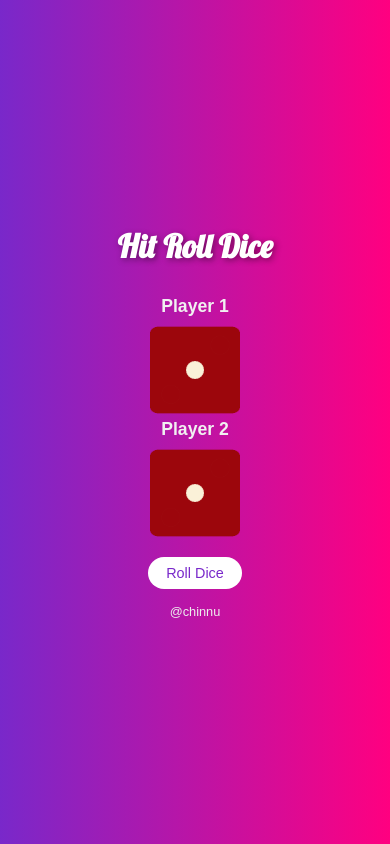
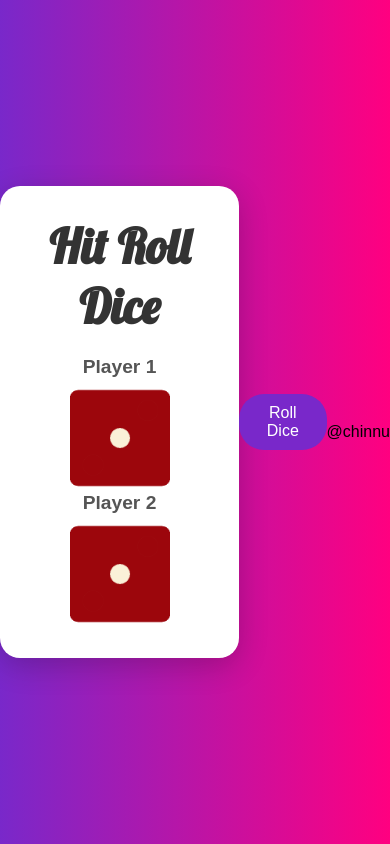
Before and after one commit to pardeep1916P/gradient-2players-diceGame-js, a plain HTML site: page index.html in a window 390 px wide. Drawn offline with Linux system fonts and the light colour scheme.

Commit message:
Update styles.css

```diff
--- a/styles.css
+++ b/styles.css
@@ -1,9 +1,11 @@
+/* Reset */
 * {
   margin: 0;
   padding: 0;
   box-sizing: border-box;
 }
 
+/* Body with QR-like Gradient */
 body {
   background: linear-gradient(to right, #7928ca, #ff0080);
   font-family: 'Poppins', sans-serif;
@@ -11,22 +13,31 @@ body {
   display: flex;
   align-items: center;
   justify-content: center;
-  flex-direction: column;
-  text-align: center;
 }
 
+/* Main Card Container */
+.container {
+  background-color: white;
+  padding: 30px 40px;
+  border-radius: 20px;
+  box-shadow: 0 8px 30px rgba(0, 0, 0, 0.2);
+  text-align: center;
+  max-width: 500px;
+  width: 90%;
+}
+
+/* Heading */
 h1 {
   font-family: 'Lobster', cursive;
   font-size: 3rem;
-  color: #ffffff;
-  margin-bottom: 30px;
-  text-shadow: 2px 2px 6px rgba(0, 0, 0, 0.4);
+  color: #333;
+  margin-bottom: 20px;
 }
 
-.dice-container {
+/* Dice Section */
+.dice-section {
   display: flex;
-  flex-direction: column;
-  gap: 20px;
+  justify-content: space-around;
   margin-bottom: 25px;
 }
 
@@ -35,82 +46,34 @@ h1 {
 }
 
 .dice p {
-  font-size: 1.3rem;
-  color: #f1f1f1;
-  margin-bottom: 8px;
+  font-size: 1.2rem;
+  color: #555;
+  margin-bottom: 10px;
   font-weight: 600;
 }
 
+/* Dice Images */
 img {
-  width: 120px;
-  height: 120px;
+  width: 100px;
+  height: 100px;
 }
 
+/* Button */
 button {
-  background-color: #ffffff;
-  color: #7928ca;
+  background-color: #7928ca;
+  color: white;
   border: none;
   padding: 10px 25px;
   border-radius: 25px;
   cursor: pointer;
   font-size: 1rem;
-  transition: background-color 0.3s ease, transform 0.2s ease;
-  margin-top: 20px;
+  transition: background-color 0.3s ease;
 }
 
 button:hover {
-  background-color: #f1f1f1;
-  transform: scale(1.05);
+  background-color: #a23dc3;
 }
 
+/* Footer */
 footer {
-  margin-top: 20px;
-  color: #eeeeee;
-  font-size: 0.9rem;
-}
-
-@media (max-width: 600px) {
-  h1 {
-    font-size: 2.4rem;
-  }
-
-  .dice p {
-    font-size: 1.1rem;
-  }
-
-  img {
-    width: 100px;
-    height: 100px;
-  }
-
-  button {
-    padding: 9px 20px;
-    font-size: 0.95rem;
-    margin-top: 15px;
-  }
-
-  .dice-container {
-    gap: 15px;
-  }
-
-  footer {
-    margin-top: 15px;
-    font-size: 0.8rem;
-  }
-}
-
-@media (max-width: 400px) {
-  h1 {
-    font-size: 2rem;
-  }
-
-  img {
-    width: 90px;
-    height: 90px;
-  }
-
-  button {
-    padding: 8px 18px;
-    font-size: 0.9rem;
-  }
-}
+  margin-top: 20px
```
